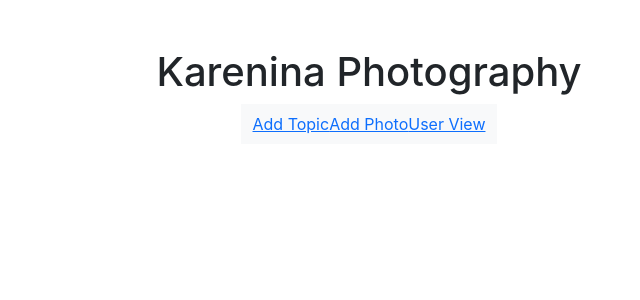
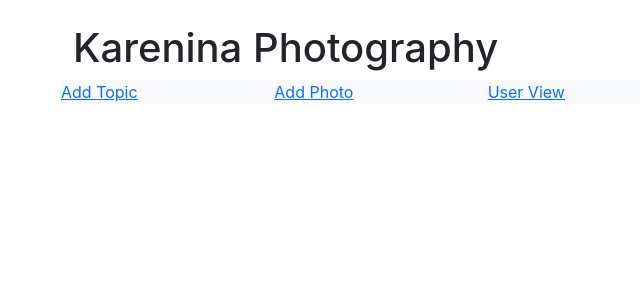
Before and after one commit to paulinashakirova/photography, a React (Create React App) app in the folder client/: page /photosview in a window 1280 px wide. Shown: the top 300 px of the page, without its empty margins (271-911 px from the left). Built offline with nearby package versions, Linux system fonts and the light colour scheme.

Commit message:
delete button of topics and photos

```diff
--- a/client/src/App.js
+++ b/client/src/App.js
@@ -15,18 +15,29 @@ export default function App() {
 
   return (
     <Router>
-    <div className="container pt-5">
-      <h1 className="text-center">Karenina Photography</h1>
+    <div className="container q w-50">
+    <div className="container pt-4">
+      <div className="row">
+        <h1>Karenina Photography</h1>
+      </div>
+    </div>
+    <div>
+      <nav className="bg-light">
+          <div className="row">
+            <div className="col">
+              <Link to="/addtopic">Add Topic</Link>
+            </div>
+            <div className="col">
+            <Link to="/addphoto">Add Photo</Link>
+            </div>
+            <div className="col">
+            <Link to="/userview">User View</Link>
+            </div>
+        </div>
+      </nav>
+    </div>
 
-      <div className="d-flex justify-content-center">
-      <nav className="navbar navbar-light bg-light">
-          <div className="container-fluid">
-            <Link to="/addtopic">Add Topic</Link>
-            <Link to="/addphoto">Add Photo</Link>
-            <Link to="/userview">User View</Link>
-          </div>
-        </nav>
-      </div>
+      {/* </div>  */}
 
 
       <div className='d-flex justify-content-center'>
--- a/client/src/components/AddPhoto.js
+++ b/client/src/components/AddPhoto.js
@@ -88,6 +88,28 @@ const getTopics = async () => {
   }
 };
 
+const deletePhoto = async (photo_id) => {
+  setError("");
+  setMessage("");
+  // delete task from database
+  // upon success, update tasks
+  // upon failure, show error message
+  try {
+    const response = await fetch(`/photos/${photo_id}`, {
+      method: "DELETE",
+    });
+
+    if (!response.ok) throw { message: errorMessage };
+
+    const json = await response.json();
+    setMessage(json.msg);
+
+    getPhotos();
+  } catch (error) {
+    setError(error.message);
+  }
+};
+
   return (
     <div>
     <div>
@@ -145,14 +167,19 @@ const getTopics = async () => {
 
       {message && <div className="alert alert-success">{message}</div>}
     </div>
-    <div>
-      {photos.map((photo) => (
-        <div key={photo.photo_id}>{photo.title}</div>
+    {photos.map((photo, i) => (
+        <div className='col-3 mb-4' key={i}>
+          <div>
+          <label>{photo.title}</label>
+          <button
+          onClick={() => deletePhoto(photo.photo_id)}
+          className="btn btn-sm btn-light"
+          >
+          Delete
+          </button>
+          </div>
+        </div>
       ))}
     </div>
-    </div>
   )
-
-
-
 }
--- a/client/src/components/AddTopic.js
+++ b/client/src/components/AddTopic.js
@@ -1,6 +1,7 @@
 import React, { useEffect, useState } from 'react'
 
 const errorMessage = "There was a problem, please try again later";
+const errorMessageDelete = "You cannot delete this topic because it contains an album";
 
 export default function AddTopic() {
   const [error, setError] = useState("");
@@ -65,6 +66,28 @@ export default function AddTopic() {
     }
   };
 
+  const deleteTopic = async (topic_id) => {
+    setError("");
+    setMessage("");
+    // delete task from database
+    // upon success, update tasks
+    // upon failure, show error message
+    try {
+      const response = await fetch(`/topics/${topic_id}`, {
+        method: "DELETE",
+      });
+
+      if (!response.ok) throw { message: errorMessageDelete };
+
+      const json = await response.json();
+      setMessage(json.msg);
+
+      getTopics();
+    } catch (error) {
+      setError(error.message);
+    }
+  };
+
   return (
     <div>
     <div className='card card-body mt-4'>
@@ -100,6 +123,19 @@ export default function AddTopic() {
 
       {message && <div className="alert alert-success">{message}</div>}
     </div>
+    {topics.map((topic, i) => (
+        <div className='col-3 mb-4' key={i}>
+          <div>
+          <label>{topic.theme}</label>
+          <button
+          onClick={() => deleteTopic(topic.topic_id)}
+          className="btn btn-sm btn-light"
+          >
+          Delete
+          </button>
+          </div>
+        </div>
+      ))}
     </div>
   )
 }
--- a/client/src/components/PhotosView.js
+++ b/client/src/components/PhotosView.js
@@ -35,7 +35,7 @@ export default function PhotosView() {
           src={photo.image}
           className='img-fluid rounded shadow' />
           <label>{photo.title}</label>
-          <label>{photo.price}</label>
+          <label>{photo.price}€</label>
           </div>
       ))}
     </div>
--- a/client/src/components/UserView.js
+++ b/client/src/components/UserView.js
@@ -33,6 +33,7 @@ export default function UserView() {
     }
   };
 
+
     return (
     <Router>
         <div className="row mt-5">
@@ -46,7 +47,6 @@ export default function UserView() {
           className='img-fluid rounded shadow' />
            <label>{topic.theme}</label>
           </Link>
-
         </div>
       ))}
       <Switch>
```
